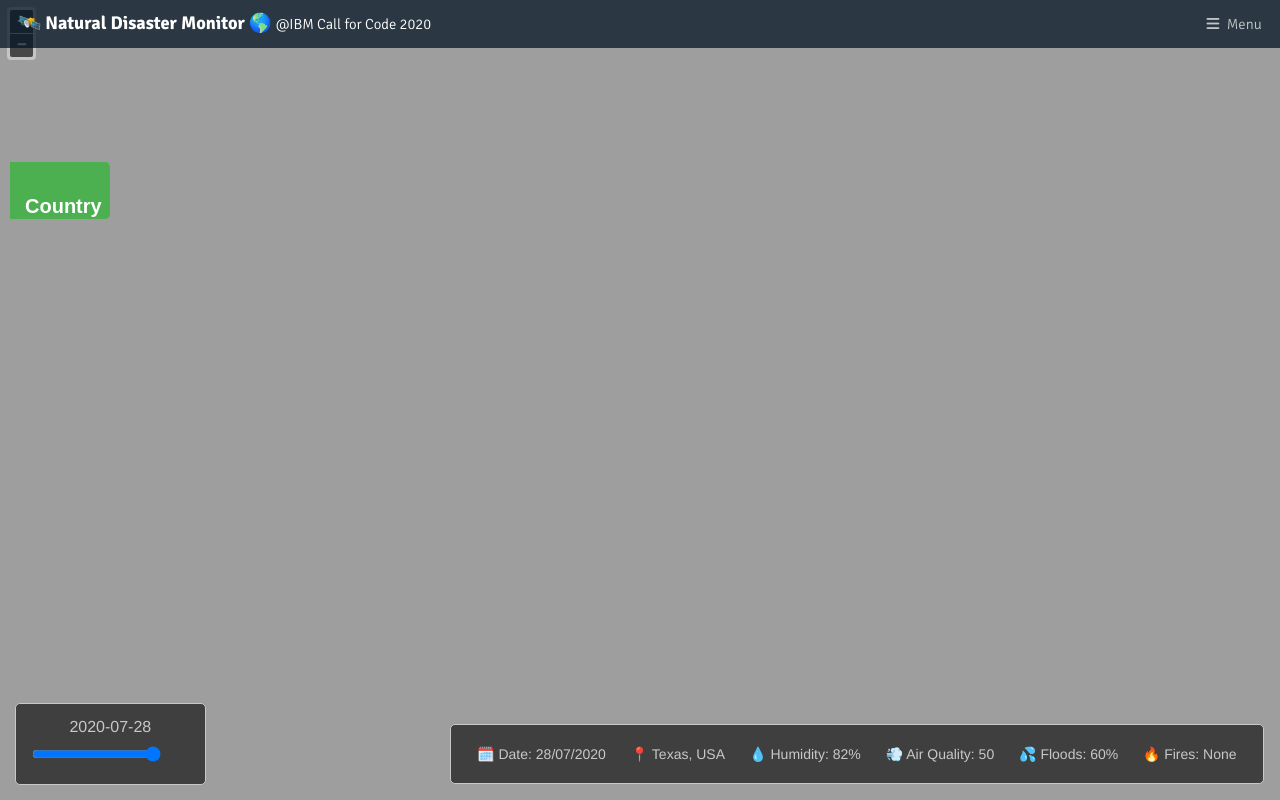
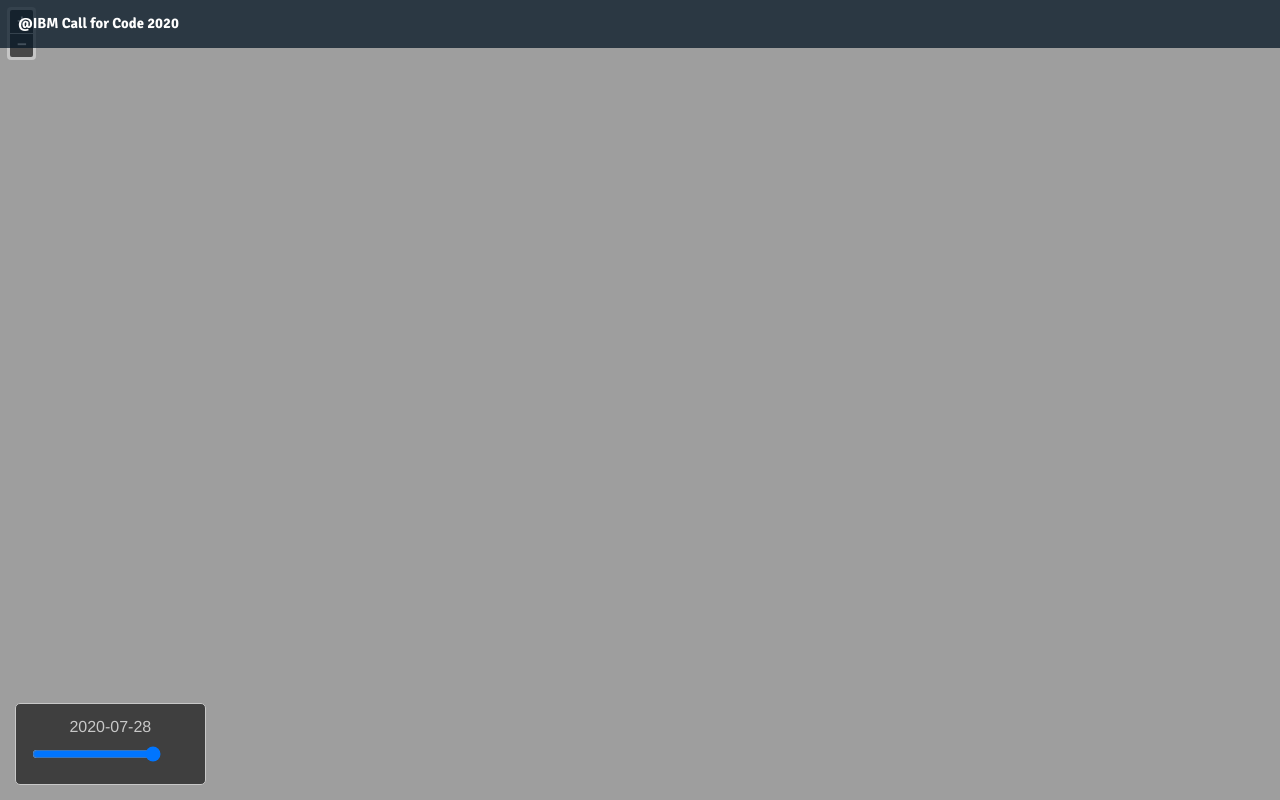
Before and after one commit to jesusteran/CallforCode, a plain HTML site: page index.html in a window 1280 px wide. Drawn offline with Linux system fonts and the light colour scheme.

Commit message:
Update index.html

```diff
--- a/index.html
+++ b/index.html
@@ -40,8 +40,7 @@
 <body>
 
 <header id="header">
-        <h1><a href="#">🛰️ Natural Disaster Monitor 🌎  <span> @IBM Call for Code 2020 </span></a></h1>
-        <a href="#menu">Menu</a>
+        <h1> @IBM Call for Code 2020 </span></a></h1>
       </header>
 
     <div id='map'></div>
@@ -116,20 +115,6 @@ background-color: #4CAF50;
 </head>
 <body>
 
-<h2>Search/Filter Dropdown</h2>
-<p>Click on the button to open the dropdown menu, and use the input field to search for a specific dropdown link.</p>
-
-<div class="dropdown">
-  <button onclick="myFunction()" class="dropbtn">Country</button>
-  <div id="myDropdown" class="dropdown-content">
-    <input type="text" placeholder="Search.." id="myInput" onkeyup="filterFunction()">
-    <a href="#">USA</a>
-    <a href="#">México</a>
-    <a href="#">Brazil</a>
-    <a href="#">Colombia</a>
-
-  </div>
-</div>
 
 <script>
 /* When the user clicks on the button,
@@ -169,15 +154,6 @@ function filterFunction() {
   });
 </script>
 
-    <div id='attribution'>
-        <a href='#'>🗓️ Date: 28/07/2020 </a>
-         <a href='#'>📍 Texas, USA </a>
-         <a href='#'>💧 Humidity: 82% </a>
-         <a href='#'>💨 Air Quality: 50  </a>
-         <a href='#'>💦 Floods: 60%</a>
-         <a href='#'>🔥 Fires: None</a>
-
-        </div>
 </body>
 
 </html>
```
